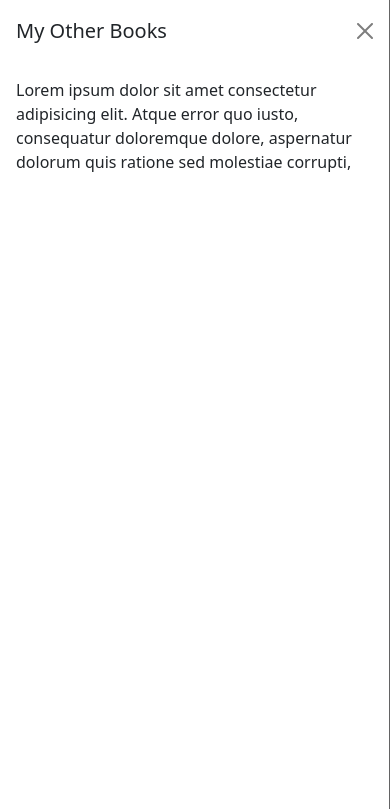
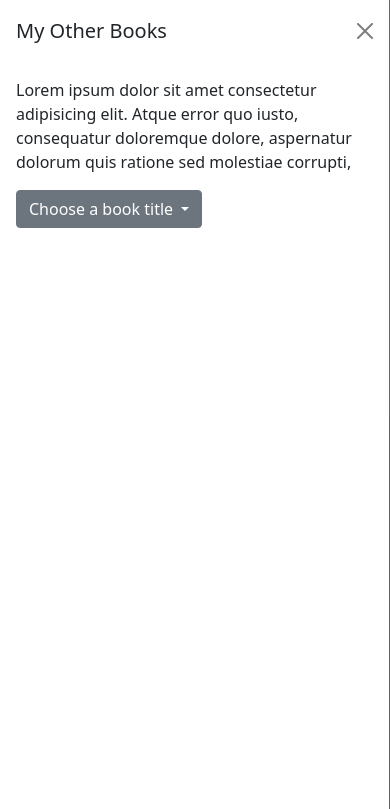
Before and after one commit to robinpajula-alt/Bootstrap5, a website: page index.html in a window 390 px wide. Both pictures are taken after a click on the button "Explore my other books". Shown: the top 809 px of the page. Drawn offline with nearby package versions, Linux system fonts and the light colour scheme.

Commit message:
dropdown & beginning of customization

```diff
--- a/index.html
+++ b/index.html
@@ -575,6 +575,21 @@
           quo iusto, consequatur doloremque dolore, aspernatur dolorum quis
           ratione sed molestiae corrupti,
         </p>
+        <div class="dowpdown mt-3">
+          <button
+            class="btn btn-secondary dropdown-toggle"
+            type="button"
+            id="book-dropdown"
+            data-bs-toggle="dropdown"
+          >
+            Choose a book title
+          </button>
+          <ul class="dropdown-menu" aria-labelledby="book-dropdown">
+            <li class="dropdown-item" href="#">Become a React Superhero</li>
+            <li class="dropdown-item" href="#">Conquering Vue.js</li>
+            <li class="dropdown-item" href="#">Levelling up Your Next.js</li>
+          </ul>
+        </div>
       </div>
     </div>
 
```
Also changed, not shown: package.json (added, +20 -0 lines).
